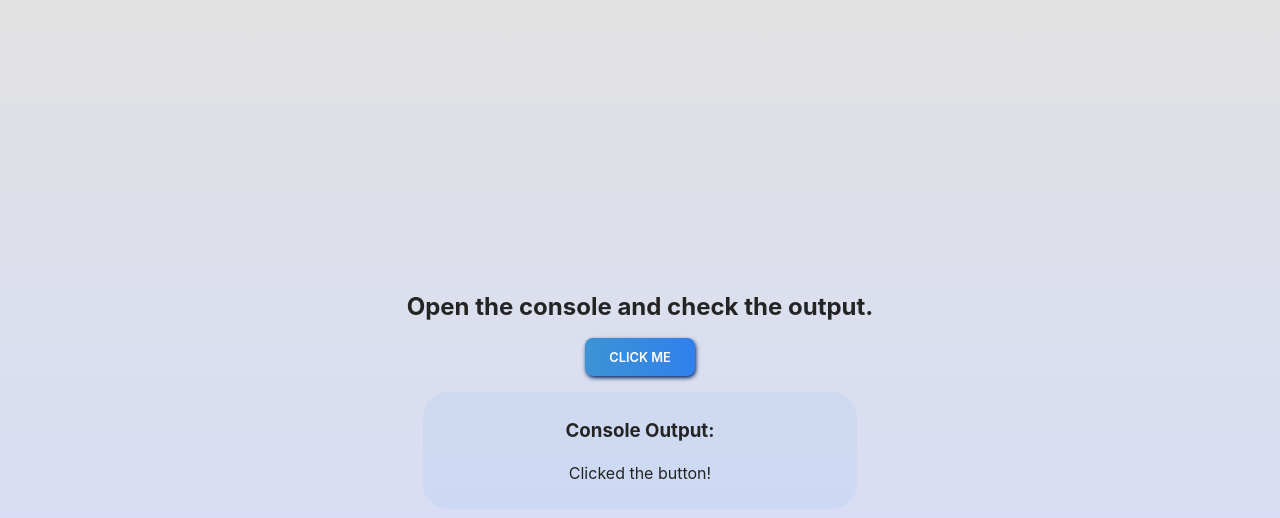
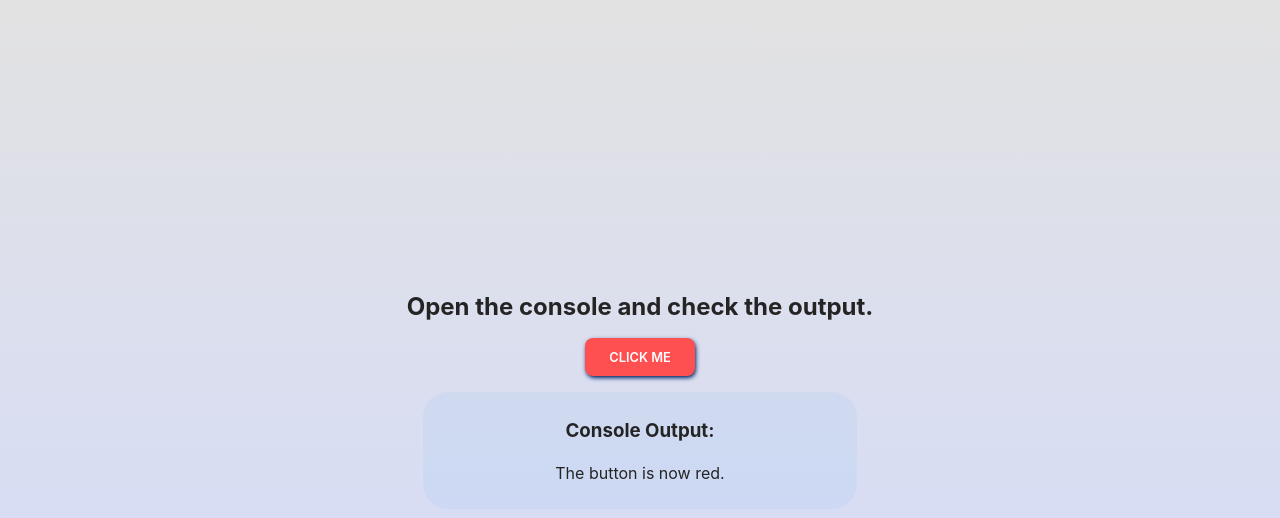
Before and after one commit to lazarkulasevic/javascript-proxy, a website built with Vite: page index.html in a window 1280 px wide. Both pictures are taken after a click on the button "CLICK ME". Built offline with nearby package versions, Linux system fonts and the light colour scheme.

Commit message:
refactor

```diff
--- a/src/core/Dom.js
+++ b/src/core/Dom.js
@@ -2,7 +2,7 @@ import Interceptor from './Interceptor.js'
 
 class Dom extends Interceptor {
     static hooks = {
-        watchMethods: ['mount', 'registerConsole', 'consoleLog'],
+        watchMethods: ['mount', 'registerConsole', 'consoleLog', 'registerButton'],
         beforeMethodCall(name, args) {
             if (['mount', 'registerConsole'].includes(name)) {
                 if (!(document.querySelector(args) instanceof HTMLElement)) {
@@ -11,11 +11,15 @@ class Dom extends Interceptor {
             }
 
             if (name === 'mount') {
-                console.log('The app will mount.')
+                console.log(`The app will mount on root "${args}".`)
             }
 
             if (name === 'registerConsole') {
-                console.log('The console will be registered.')
+                console.log(`The console will be registered on root "${args}".`)
+            }
+
+            if (name === 'registerButton') {
+                console.log(`The button will be registered on root "${args[0]}".`)
             }
 
             if (name === 'consoleLog') {
@@ -33,7 +37,12 @@ class Dom extends Interceptor {
         this.components = components
         this.root = undefined
         this.consoleRoot = undefined
+        this.buttonRoot = undefined
         return this
+    }
+
+    get buttonElement() {
+        return this.buttonRoot
     }
 
     /**
@@ -57,8 +66,23 @@ class Dom extends Interceptor {
         return this
     }
 
+    /**
+     * @param {String} data
+     */
     consoleLog(data) {
         this.consoleRoot.innerHTML += `<p>${data}</p>`
+        return this
+    }
+
+    /**
+     * @param {String} root
+     * @param {Function} handler
+     */
+    registerButton(root, handler) {
+        this.buttonRoot = document.querySelector(root)
+        this.buttonRoot.addEventListener('click', handler)
+
+        console.log('The button is registered.')
         return this
     }
 }
--- a/src/main.js
+++ b/src/main.js
@@ -8,7 +8,10 @@ const app = new Dom({
 }).mount('#app')
 
 app.registerConsole('#console-output')
+    .registerButton('.my-button', handleClick)
 
-document.querySelector('.my-button').addEventListener('click', () => {
-    app.consoleLog('Clicked the button!')
-})
+function handleClick() {
+    const btnClassList = app.buttonElement.classList
+    btnClassList.toggle('red')
+    app.consoleLog(`The button is now ${btnClassList.contains('red') ? 'red' : 'blue'}.`)
+}
--- a/src/style.css
+++ b/src/style.css
@@ -78,3 +78,7 @@ button:active {
   background-color: rgba(47, 148, 237, 0.06);
   border-radius: 25px;
 }
+
+.red {
+  background: #fe5050;
+}
```
